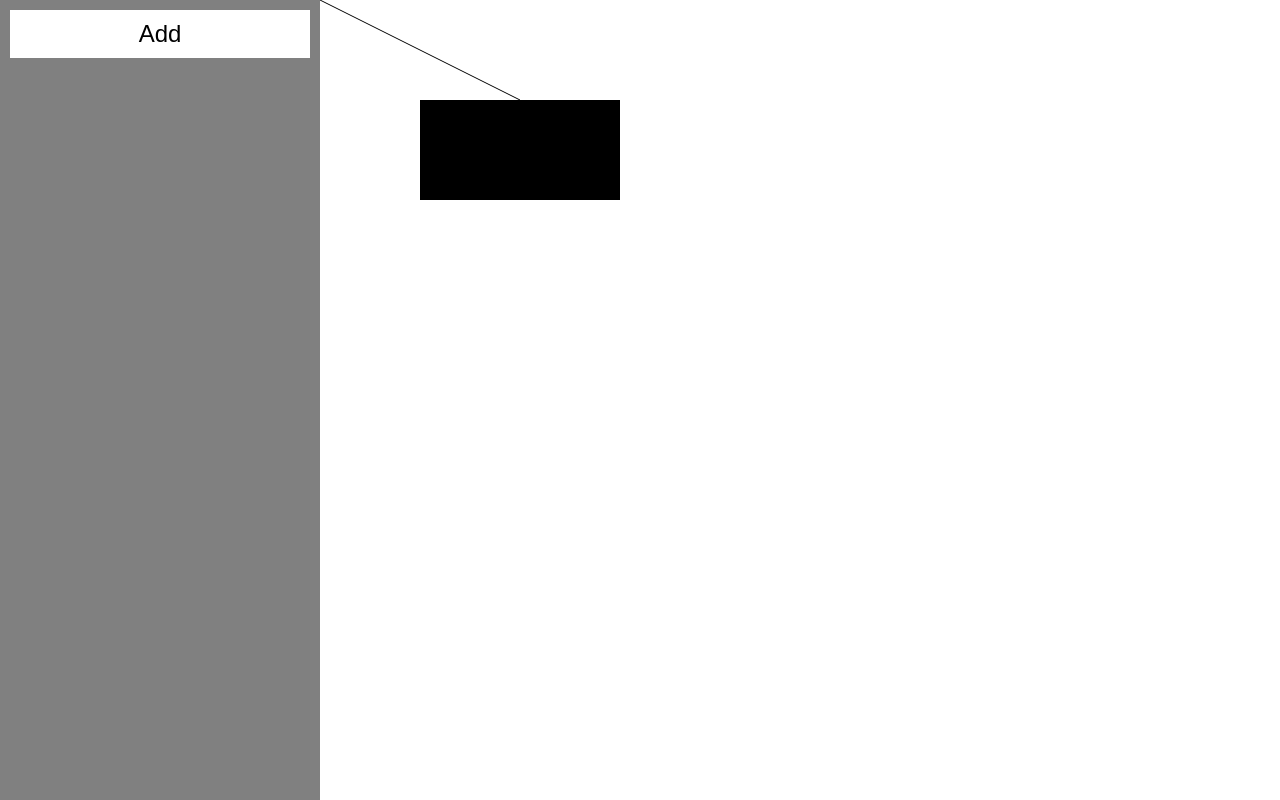
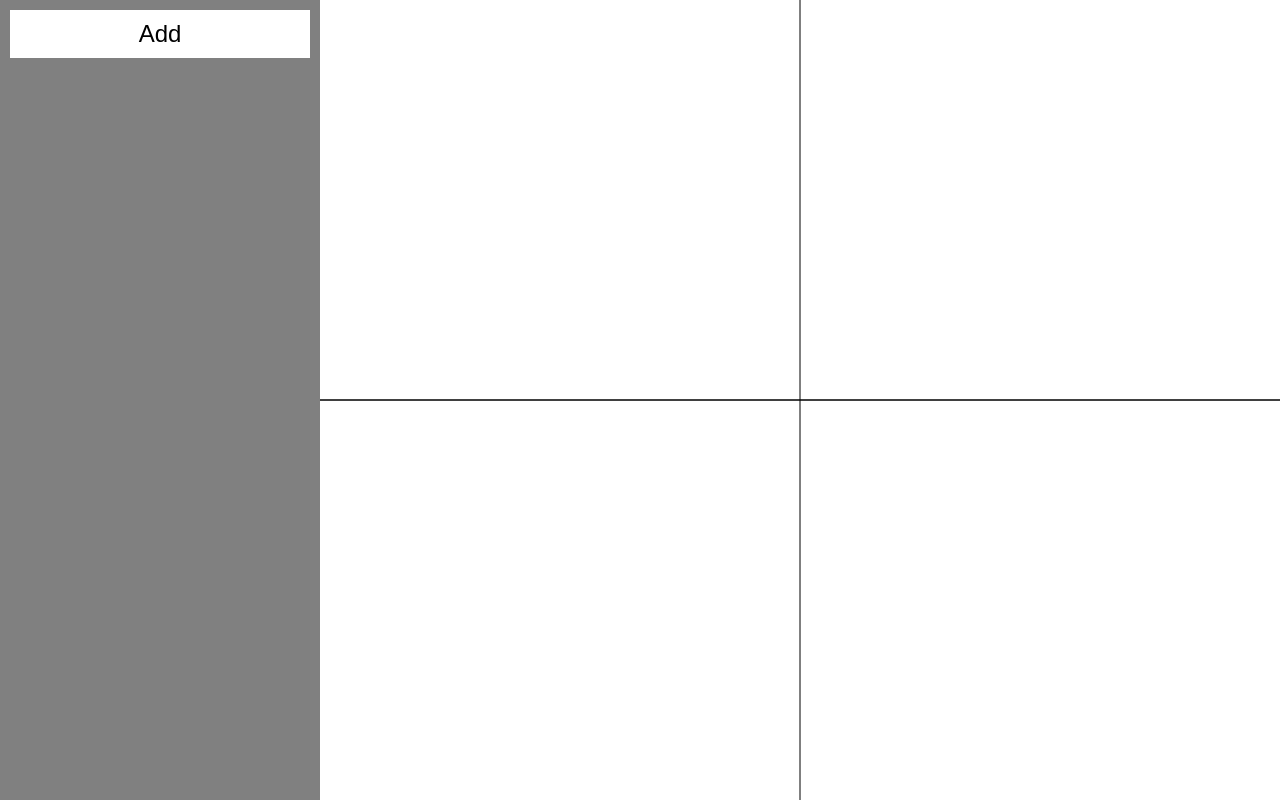
Before and after one commit to James51332/graphiti, a plain HTML site: page index.html in a window 1280 px wide. Drawn offline with Linux system fonts and the light colour scheme.

Commit message:
Began Planning API for Graphing

```diff
--- a/index.html
+++ b/index.html
@@ -114,8 +114,28 @@
             sizeCanvas();
 
             // Entry
-            rect(100, 100, 200, 100);
-            line(0, 0, 200, 100);
+            line(0, getHeight() / 2, getWidth(), getHeight() / 2); // TODO: Abstract Grid System into it's own drawable type
+            line(getWidth() / 2, 0, getWidth() / 2, getHeight());
+
+            // Graphing API
+
+            // The challenge here will be to create a system for representing equations
+            // and parsing them from the user. My plan is to create a class representing an
+            // expression which has two terms and an operation. A term can be a constant,
+            // a variable, or another expression. We can then fairly easily write a system
+            // to recursively evaluate an expression. When we want to graph, we'll convert the
+            // user-defined equation into and implicit equation (y = x -> y - x = 0) and then use
+            // the marching squares algorithm to graph. This will be the barebones of the graphing
+            // engine.
+
+            // Utility API
+            function getWidth() {
+                return ctx.canvas.width;
+            }
+
+            function getHeight() {
+                return ctx.canvas.height;
+            }
 
             // Drawing API
             function draw(item)
```
